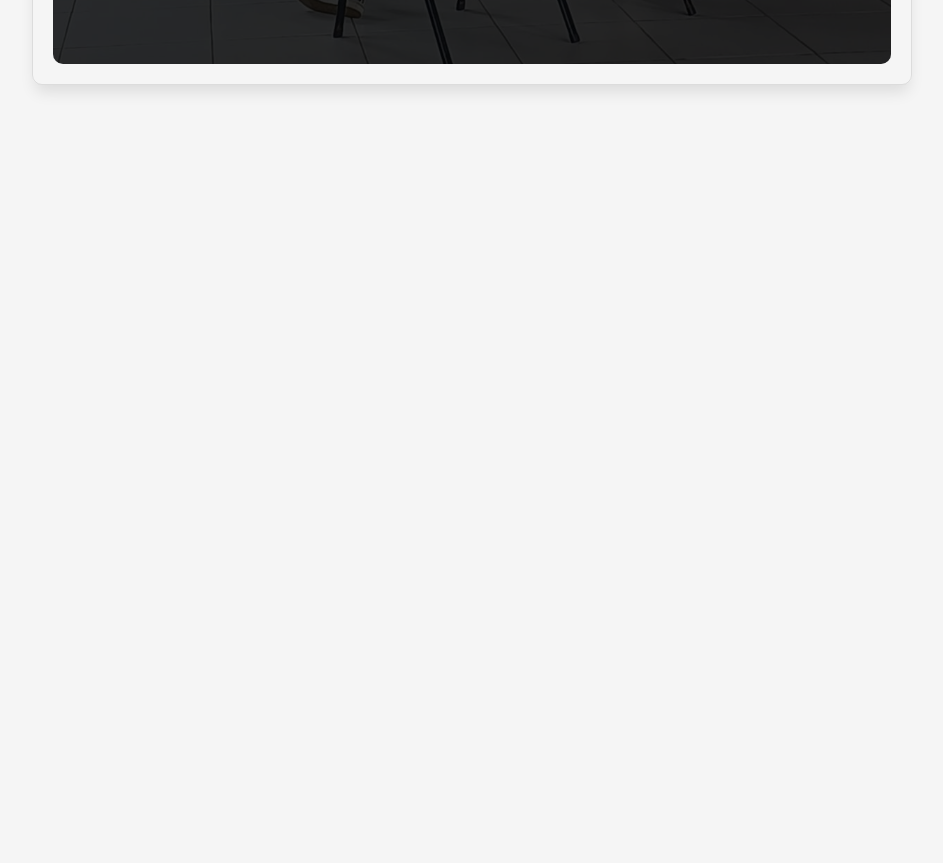
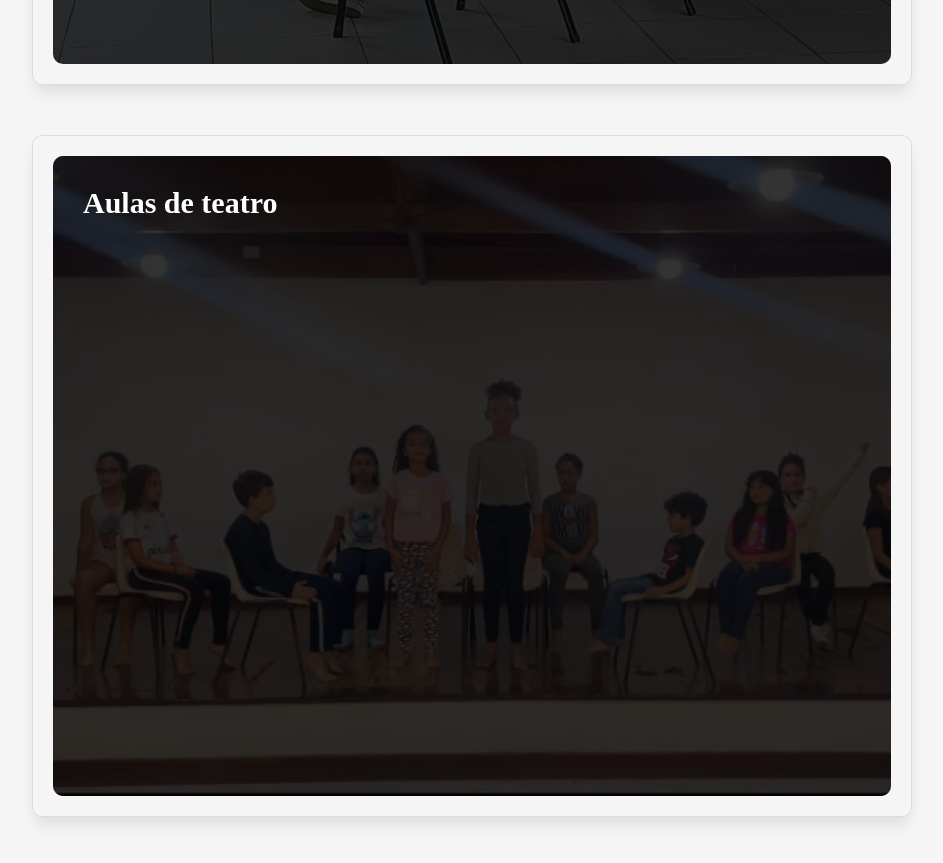
Before and after one commit to Leonardocordeiro01/centro-cultural, a React (Vite) app in the folder vite-project/: page /projetos in a window 1280 px wide. Shown: the part 1700-2563 px from the top of the page, without its empty margins (168-1111 px from the left). Before the commit the page ends 1835 px from the top, so only its background shows below. Built offline with nearby package versions, Linux system fonts and the light colour scheme.

Commit message:
adicionei o teatro

```diff
--- a/vite-project/src/containers/projetos/index.jsx
+++ b/vite-project/src/containers/projetos/index.jsx
@@ -3,6 +3,7 @@ import { SubTitle, SmallerTitle } from "../home/styles";
 import { DivInitial } from "./stylesprojetos";
 import { DivImagem } from "./stylesprojetos";
 import { DivImagem2 } from "./stylesprojetos";
+import { DivImagem3 } from "./stylesprojetos";
 import { DivBackimg } from "./stylesprojetos";
 import { PeliculaEscura } from "./stylesprojetos";
 import { Text } from "./stylesprojetos";
@@ -47,6 +48,14 @@ function Projetos() {
           </ScreenHalf>
         </DivImagem2>
       </DivBackimg>
+      <DivBackimg>
+        <DivImagem3>
+          <PeliculaEscura />
+          <ScreenHalf>
+            <SmallerTitleP className="hide-text">Aulas de teatro</SmallerTitleP>
+          </ScreenHalf>
+        </DivImagem3>
+      </DivBackimg>
     </div>
   );
 }
--- a/vite-project/src/containers/projetos/stylesprojetos.js
+++ b/vite-project/src/containers/projetos/stylesprojetos.js
@@ -1,6 +1,7 @@
 import styled from "styled-components";
 import GinasticaCras from "./ginasticacras.jpg";
 import Coral from "./coral.jpg";
+import Teatro from "./teatro.jpg";
 
 export const DivInitial = styled.div`
   background: rgb(255, 255, 255);
@@ -63,6 +64,21 @@ export const DivImagem2 = styled.div`
   }
 `;
 
+export const DivImagem3 = styled.div`
+  position: relative;
+  background-image: url(${Teatro});
+  background-size: cover;
+  background-position: center;
+  background-repeat: no-repeat;
+  width: 100%;
+  border-radius: 10px;
+
+  &:hover .hide-text {
+    color: transparent;
+    transition: 500ms;
+  }
+`;
+
 export const SmallerTitleP = styled.h3`
   color: rgb(255, 255, 255);
   z-index: 2;
--- a/vite-project/src/styles/globalStyles.js
+++ b/vite-project/src/styles/globalStyles.js
@@ -16,7 +16,7 @@ p {
 }
 
 h1 {
-    font-size: 3rem;
+    font-size: 4rem;
     color: #212121;
 }
 
```
Also changed, not shown: vite-project/src/containers/projetos/teatro.jpg (added).
